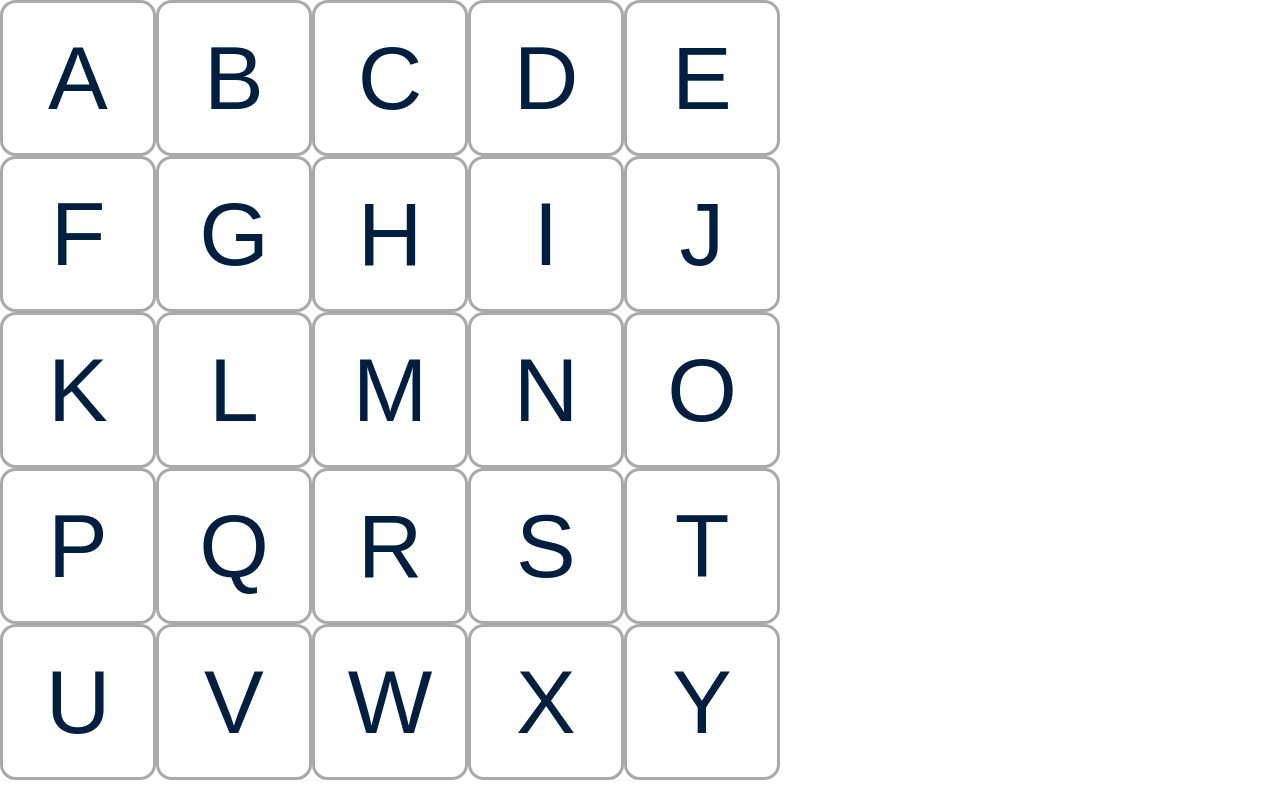
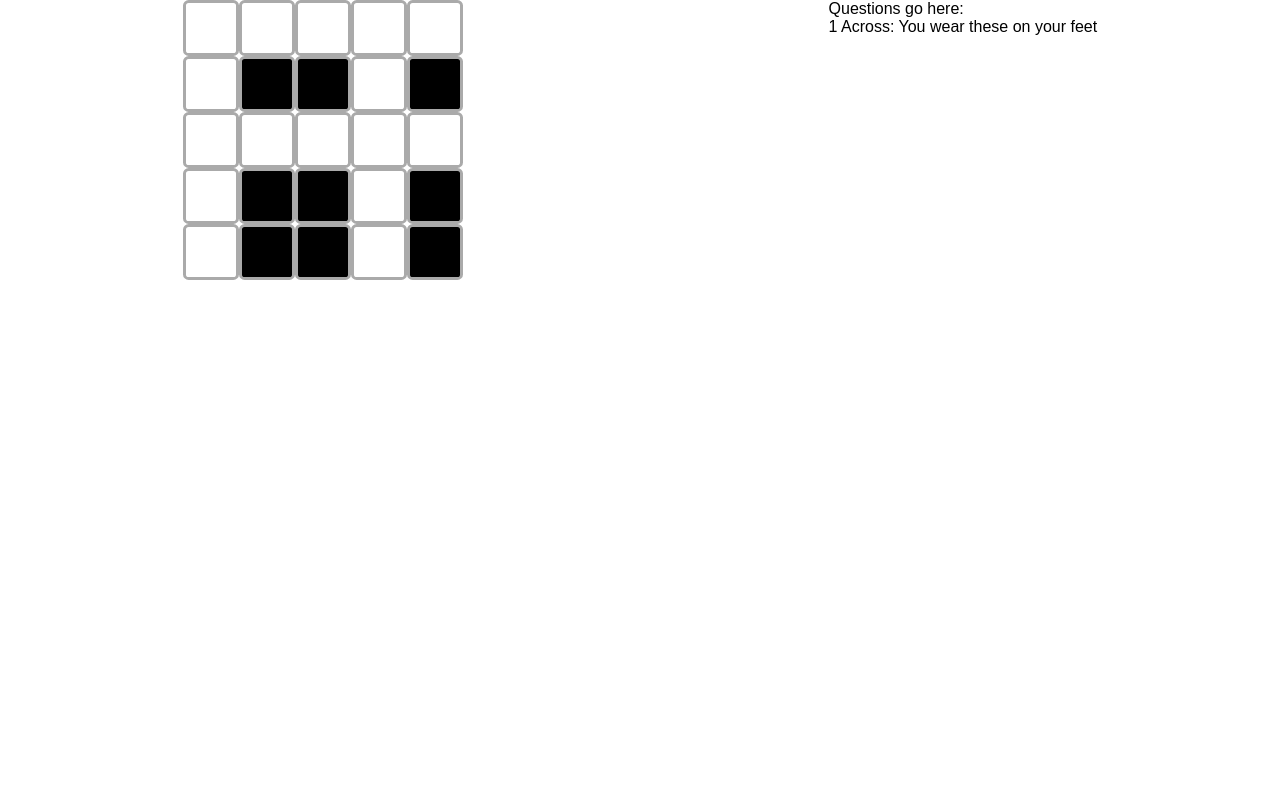
Before and after one commit to aimaj/xword, a React (Create React App) app: page / in a window 1280 px wide. Built offline with nearby package versions, Linux system fonts and the light colour scheme; a web font is replaced by a local one.

Commit message:
working winning condition, empty cell support

```diff
--- a/src/App.css
+++ b/src/App.css
@@ -1,29 +1,11 @@
 .App {
-  text-align: center;
-}
-
-.App-logo {
-  animation: App-logo-spin infinite 20s linear;
-  height: 80px;
-}
-
-.App-header {
-  background-color: #222;
-  height: 150px;
-  padding: 20px;
-  color: white;
-}
-
-.App-title {
-  font-size: 1.5em;
-}
-
-.App-intro {
-  font-size: large;
+  display: flex;
+  justify-content: space-around;
 }
 
 
-@keyframes App-logo-spin {
-  from { transform: rotate(0deg); }
-  to { transform: rotate(360deg); }
+.Gameboard {
 }
+
+.Questions {
+}
--- a/src/App.js
+++ b/src/App.js
@@ -7,12 +7,12 @@ class App extends Component {
   constructor(props) {
     super(props);
     this.setFocus = this.setFocus.bind(this);
-    //make numbers either props or state to get auto binding to work
-    const numbers = [['A', 'B', 'C', 'D', 'E'], ['F', 'G', 'H', 'I', 'J'], ['K', 'L', 'M', 'N', 'O'], ['P', 'Q', 'R', 'S', 'T'], ['U', 'V', 'W', 'X', 'Y']];
-    const listItems = numbers.map((number, index) =>
-      <TileRow onFocus={this.setFocus} key={index} row={index} numbers={number}></TileRow>);
-    this.state = {numbers: numbers,
-                  list : listItems,
+    this.onKeyPress = this.onKeyPress.bind(this);
+    //initial state of the game board
+    const currentState = [['', '', '', '', ''], ['', '0', '0', '', '0'], ['', '', '', '', ''], ['', '0', '0', '', '0'], ['', '0', '0', '', '0']];
+    const winState = [['A', 'P', 'P', 'L', 'E'], ['R', '0', '0', 'I', '0'], ['B', 'E', 'A', 'N', 'O'], ['O', '0', '0', 'E', '0'], ['R', '0', '0', 'S', '0']];
+    this.state = {numbers: currentState,
+                  win: winState,
                   focusX : 0,
                   focusY : 0};
 
@@ -22,28 +22,36 @@ class App extends Component {
     */
   }
 
+  onKeyPress(e) {
+    const numbers = this.state.numbers;
+    numbers[this.state.focusX][this.state.focusY] = e.key;
+    this.setState({numbers: numbers,
+                  list : this.state.numbers.map((number, index) =>
+      <TileRow onFocus={this.setFocus} key={index} row={index} numbers={number}></TileRow>)});
+    //string comparison is allowed, as array is ordered, with primitives
+    if (JSON.stringify(this.state.numbers) === JSON.stringify(this.state.win)) {
+      alert('you win!');
+    }
+  }
+
+  componentDidMount() {
+    this.setState({list : this.state.numbers.map((number, index) =>
+      <TileRow onFocus={this.setFocus} key={index} row={index} numbers={number}></TileRow>)});
+  }
+
+  //Provide coords for a cell that was clicked
+  //remaps all child components, syncing should be possible but doesnt seem to work at the moment
   setFocus(x, y) {
-    //this.setState({focusX: x, focusY: y});
-    const numbers = this.state.numbers;
-    console.log(numbers);
-    numbers[x][y] = 'Z';
-    console.log(numbers);
-    const listItems = numbers.map((number, index) =>
-      <TileRow onFocus={this.setFocus} key={index} row={index} numbers={number}></TileRow>);
-    this.setState = {numbers: numbers,
-                  list : listItems,
-                  focusX : x,
-                  focusY : y};
-
-
-    console.log('setting XY to ' + x + y);
+    this.setState({focusX: x, focusY: y});
   }
 
   render() {
     return (
-      <div>
-        {this.state.list}
+      <div class="App">
+        <div class="Gameboard" onKeyPress={this.onKeyPress} tabIndex="0">{this.state.list}</div>
+        <div class="Questions">Questions go here:<br/>1 Across: You wear these on your feet</div>
       </div>
+
     );
   }
 }
--- a/src/Tile.css
+++ b/src/Tile.css
@@ -1,13 +1,13 @@
 .Tile {
-  height: 150px;
-  width: 150px;
+  height: 50px;
+  width: 50px;
   border: 3px solid #AAAAAA;
   border-radius: 10%;
   color: #001f3f;
   display: flex;
   justify-content: center;
   align-items: center;
-  font-size: 7vw;
+  font-size: 3vw;
   user-select: none;
 }
 .Tile:hover {
@@ -16,3 +16,15 @@
 .Tile:active {
   background: gold;
 }
+.BlankTile {
+  height: 50px;
+  width: 50px;
+  border: 3px solid #AAAAAA;
+  border-radius: 10%;
+  background-color: #000000;
+  display: flex;
+  justify-content: center;
+  align-items: center;
+  font-size: 3vw;
+  user-select: none;
+}
--- a/src/Tile.js
+++ b/src/Tile.js
@@ -13,9 +13,15 @@ class Tile extends Component {
   }
 
   render() {
-    return (
-      <div className="Tile" onClick={this.edit}>{this.props.text}</div>
-    );
+  	if (this.props.text === '0') {
+  		return (
+  			<div className="BlankTile"></div>
+	    );
+  	} else {
+	    return (
+	      <div className="Tile" onClick={this.edit}>{this.props.text}</div>
+	    );
+    }
   }
 }
 
--- a/src/TileRow.js
+++ b/src/TileRow.js
@@ -3,17 +3,19 @@ import Tile from './Tile.js';
 import './TileRow.css';
 
 class TileRow extends Component {
-  constructor(props) {
-    super(props);
-    const listItems = this.props.numbers.map((number, index) =>
-      <Tile key={index} onFocus={this.props.onFocus} row={this.props.row} col={index} text={number}></Tile>);
-    this.state = {list : listItems};
-  }
+  // constructor(props) {
+  //   super(props);
+  //   const listItems = this.props.numbers.map((number, index) =>
+  //     <Tile key={index} onFocus={this.props.onFocus} row={this.props.row} col={index} text={number}></Tile>);
+  //   this.state = {list : listItems};
+  // }
 
   render() {
+      var list =  this.props.numbers.map((number, index) =>
+      <Tile key={index} onFocus={this.props.onFocus} row={this.props.row} col={index} text={number}></Tile>);
     return (
       <div className="TileRow">
-        {this.state.list}
+        {list}
       </div>
     );
   }
```
